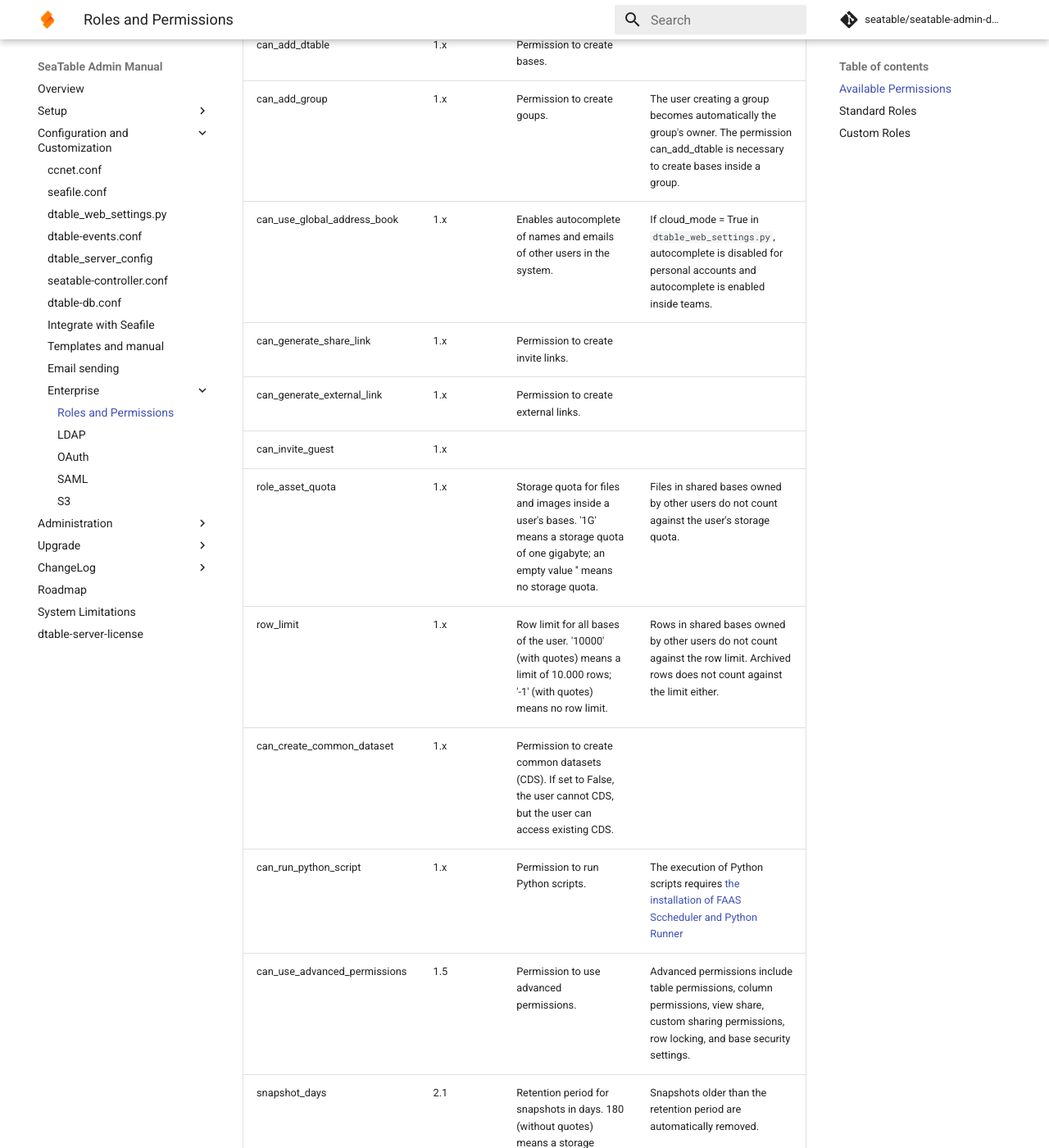
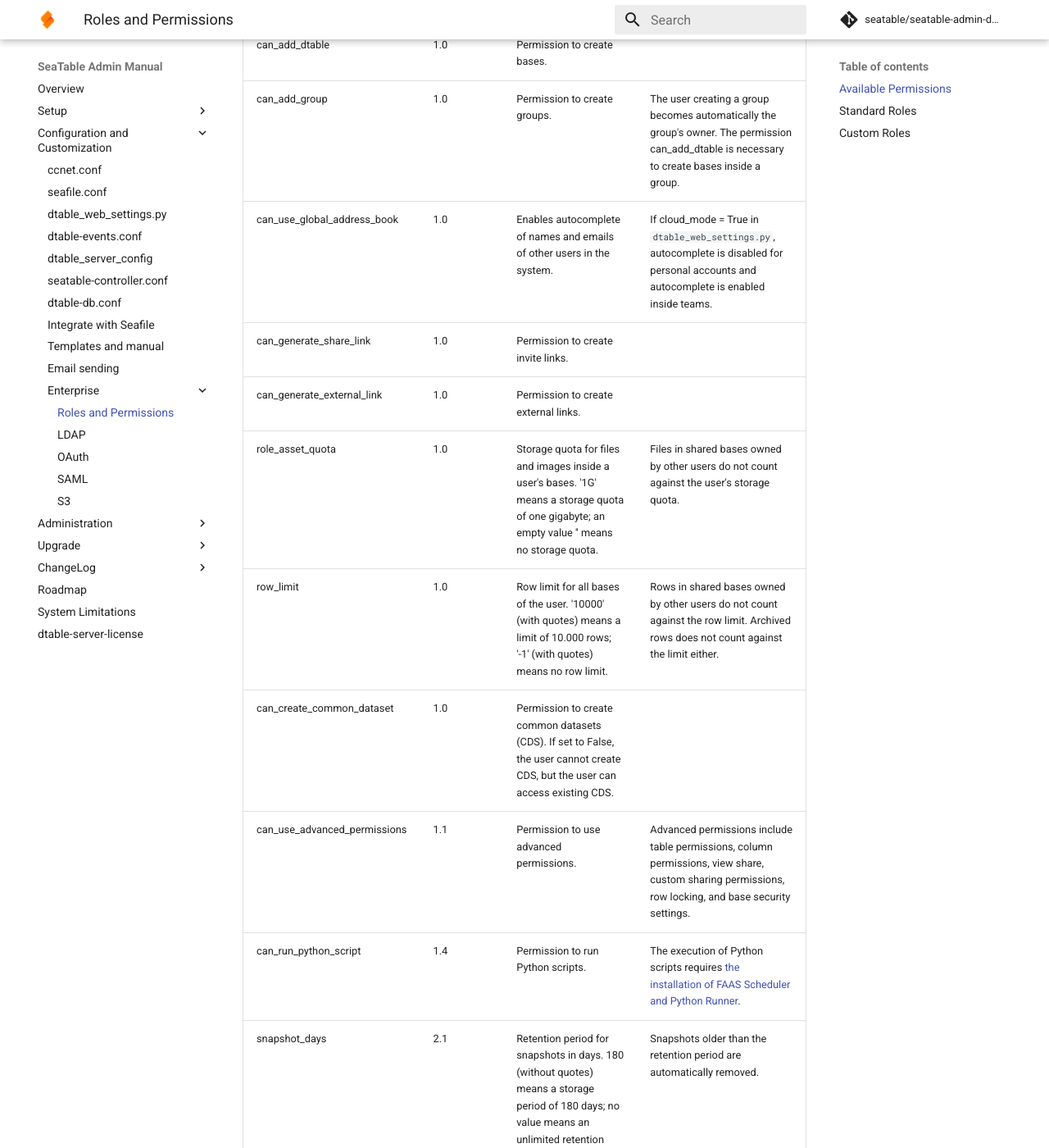
Before and after one commit to seatable/seatable-admin-docs, an MkDocs documentation site: the page built from manual/config/enterprise/roles_permissions.md, in a window 1280 px wide and 1400 px high, scrolled down 532 px. Shown: the whole window at 82% size. Built offline with MkDocs 1.6.1 and Material for MkDocs 9.7.7, drawn with Linux system fonts in a browser that asks for light colours; comment, search, counter and statistics services are not loaded; some of the changed text lies outside the part shown.

Commit message:
Update roles_permissions.md
Removal of permission "can_invite_guest" and completion of "added in version" column

```diff
--- a/manual/config/enterprise/roles_permissions.md
+++ b/manual/config/enterprise/roles_permissions.md
@@ -14,17 +14,16 @@ SeaTable version 2.3 supports 17 permissions:
 
 | Permission                   | Added in version | Description                                                  | Additional information                                       |
 | ---------------------------- | ---------------- | ------------------------------------------------------------ | ------------------------------------------------------------ |
-| can_add_dtable               | 1.x              | Permission to create bases.                                  |                                                              |
-| can_add_group                | 1.x              | Permission to create goups.                                  | The user creating a group becomes automatically the group's owner. The permission can_add_dtable is necessary to create bases inside a group. |
-| can_use_global_address_book  | 1.x              | Enables autocomplete of names and emails of other users in the system. | If cloud_mode = True in `dtable_web_settings.py`, autocomplete is disabled for personal accounts and autocomplete is enabled inside teams. |
-| can_generate_share_link      | 1.x              | Permission  to create invite links.                          |                                                              |
-| can_generate_external_link   | 1.x              | Permission to create external links.                         |                                                              |
-| can_invite_guest             | 1.x              |                                                              |                                                              |
-| role_asset_quota             | 1.x              | Storage  quota for files and images inside a user's bases. '1G' means a storage quota of one gigabyte; an empty value '' means no storage quota. | Files in shared bases owned by other users do not count against the user's storage quota. |
-| row_limit                    | 1.x              | Row  limit for all bases of the user. '10000' (with quotes) means a limit of 10.000 rows; '-1' (with quotes) means no row limit. | Rows in shared bases owned by other users do not count against the row limit.  Archived rows does not count against the limit either. |
-| can_create_common_dataset    | 1.x              | Permission to create common datasets (CDS). If set to False, the user cannot CDS, but the user can access existing CDS. |                                                              |
-| can_run_python_script        | 1.x              | Permission to run Python scripts.                            | The execution of Python scripts requires [the installation of FAAS Sccheduler and Python Runner](https://manual.seatable.io/docker/Python-Runner/Deploy%20SeaTable%20Python%20Runner/) |
-| can_use_advanced_permissions | 1.5              | Permission to use advanced permissions.                      | Advanced  permissions include table permissions, column permissions, view share, custom  sharing permissions, row locking, and base security settings. |
+| can_add_dtable               | 1.0              | Permission to create bases.                                  |                                                              |
+| can_add_group                | 1.0              | Permission to create groups.                                 | The user creating a group becomes automatically the group's owner. The permission can_add_dtable is necessary to create bases inside a group. |
+| can_use_global_address_book  | 1.0              | Enables autocomplete of names and emails of other users in the system. | If cloud_mode = True in `dtable_web_settings.py`, autocomplete is disabled for personal accounts and autocomplete is enabled inside teams. |
+| can_generate_share_link      | 1.0              | Permission  to create invite links.                          |                                                              |
+| can_generate_external_link   | 1.0              | Permission to create external links.                         |                                                              |
+| role_asset_quota             | 1.0              | Storage  quota for files and images inside a user's bases. '1G' means a storage quota of one gigabyte; an empty value '' means no storage quota. | Files in shared bases owned by other users do not count against the user's storage quota. |
+| row_limit                    | 1.0              | Row limit for all bases of the user. '10000' (with quotes) means a limit of 10.000 rows; '-1' (with quotes) means no row limit. | Rows in shared bases owned by other users do not count against the row limit.  Archived rows does not count against the limit either. |
+| can_create_common_dataset    | 1.0              | Permission to create common datasets (CDS). If set to False, the user cannot create CDS, but the user can access existing CDS. |                                                              |
+| can_use_advanced_permissions | 1.1              | Permission to use advanced permissions.                      | Advanced  permissions include table permissions, column permissions, view share, custom  sharing permissions, row locking, and base security settings. |
+| can_run_python_script        | 1.4              | Permission to run Python scripts.                            | The execution of Python scripts requires [the installation of FAAS Scheduler and Python Runner](https://manual.seatable.io/docker/Python-Runner/Deploy%20SeaTable%20Python%20Runner/). |
 | snapshot_days                | 2.1              | Retention period for snapshots in days. 180 (without quotes) means a storage period of 180 days; no value means an unlimited retention period. | Snapshots older than the retention period are automatically removed. |
 | can_use_external_app         | 2.2              | Permission to use external apps. If set to False, the menu is not shown. |                                                              |
 | can_use_automation_rules     | 2.2              | Permission to create and run automation rules.               |                                                              |
@@ -44,7 +43,6 @@ ENABLED_ROLE_PERMISSIONS = {
         'can_use_global_address_book': True,
         'can_generate_share_link': True,
         'can_generate_external_link': True,
-        'can_invite_guest': False,
         'role_asset_quota': '',
         'row_limit': -1,
         'can_create_common_dataset': True,
@@ -63,7 +61,6 @@ ENABLED_ROLE_PERMISSIONS = {
         'can_use_global_address_book': False,
         'can_generate_share_link': False,
         'can_generate_external_link': True,
-        'can_invite_guest': False,
         'role_asset_quota': '',
         'row_limit': -1,
         'can_create_common_dataset': False,
```
